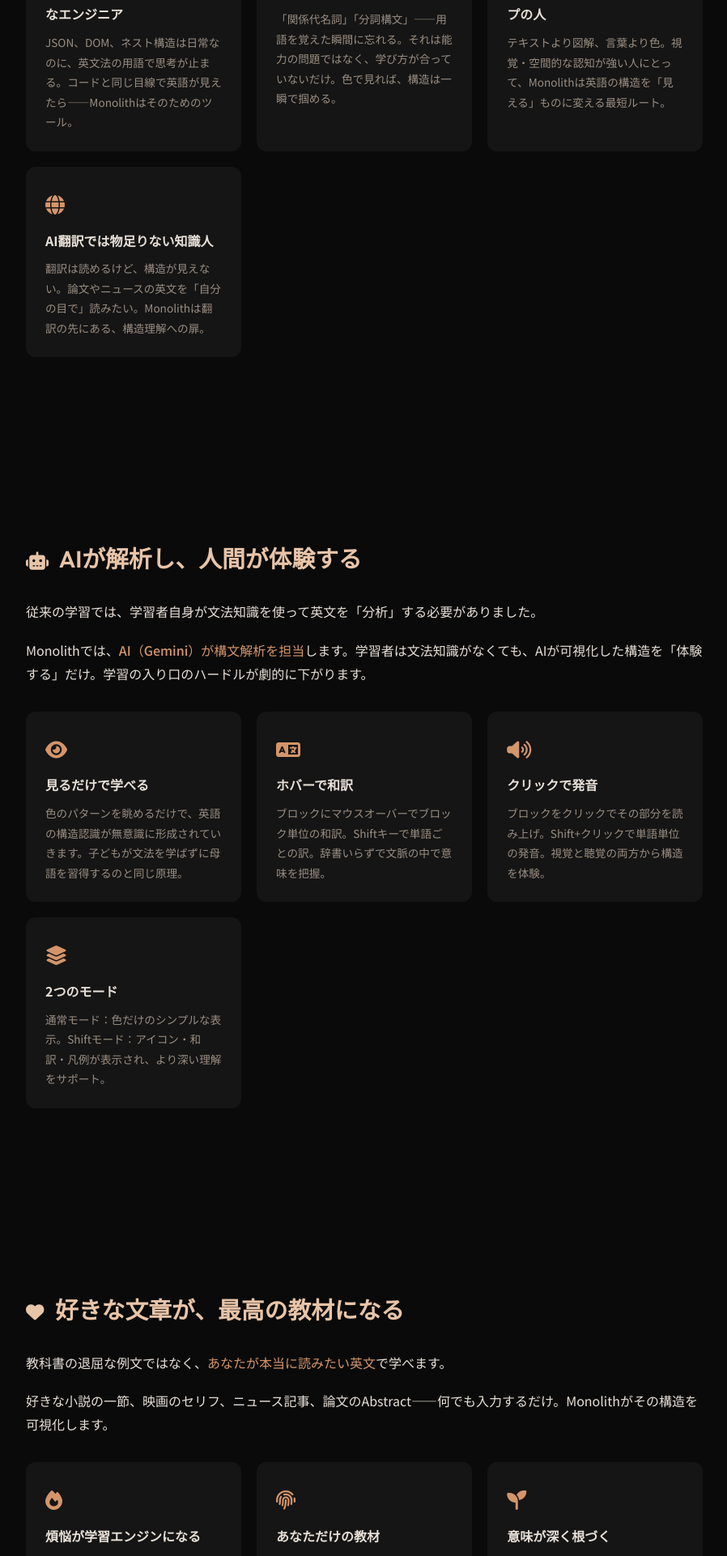
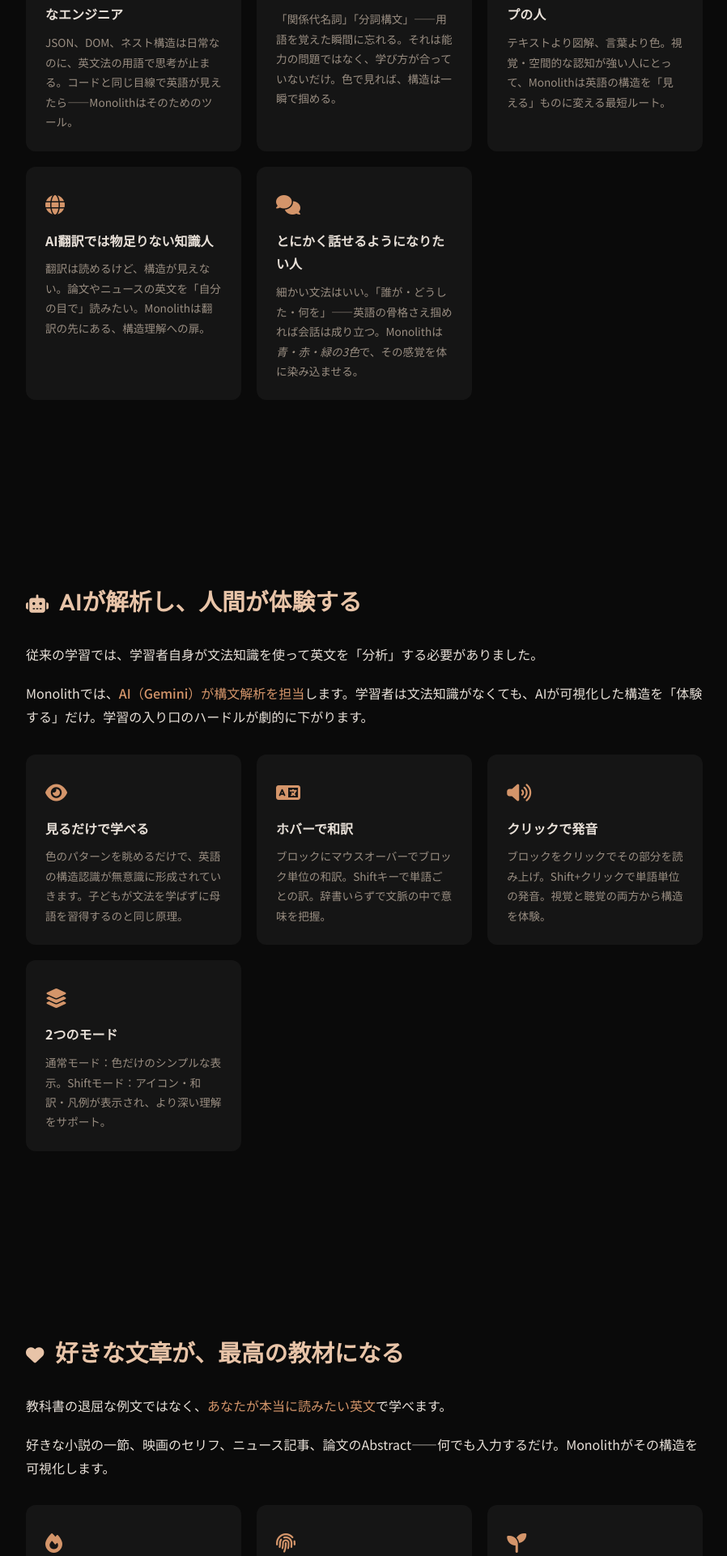
Before and after one commit to goodsun/monolith, a Flask app: page / in a window 1280 px wide. Shown: the part 3338-5260 px from the top of the page at 81% size, without its empty margins (190-1088 px from the left). Run offline with Flask 3, Linux system fonts and the light colour scheme.

Commit message:
Add 'just want to speak' persona to LP

```diff
--- a/templates/lp.html
+++ b/templates/lp.html
@@ -688,6 +688,11 @@ footer a { color: var(--accent); text-decoration: none; }
       <h3>AI翻訳では物足りない知識人</h3>
       <p>翻訳は読めるけど、構造が見えない。論文やニュースの英文を「自分の目で」読みたい。Monolithは翻訳の先にある、構造理解への扉。</p>
     </div>
+    <div class="feature-card">
+      <div class="icon"><i class="fas fa-comments"></i></div>
+      <h3>とにかく話せるようになりたい人</h3>
+      <p>細かい文法はいい。「誰が・どうした・何を」——英語の骨格さえ掴めれば会話は成り立つ。Monolithは<em>青・赤・緑の3色</em>で、その感覚を体に染み込ませる。</p>
+    </div>
   </div>
 </section>
 
```
